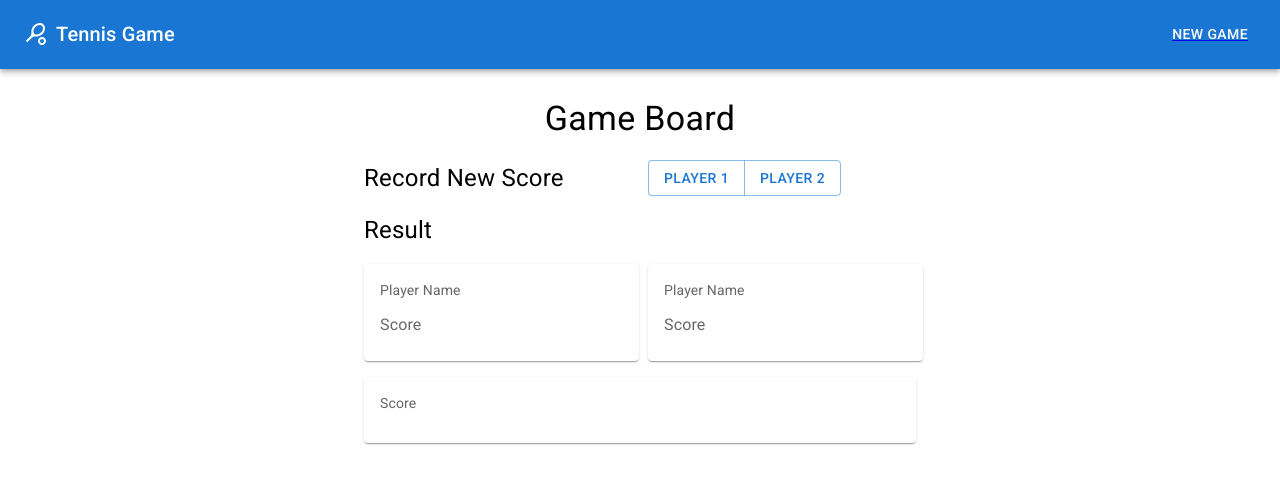
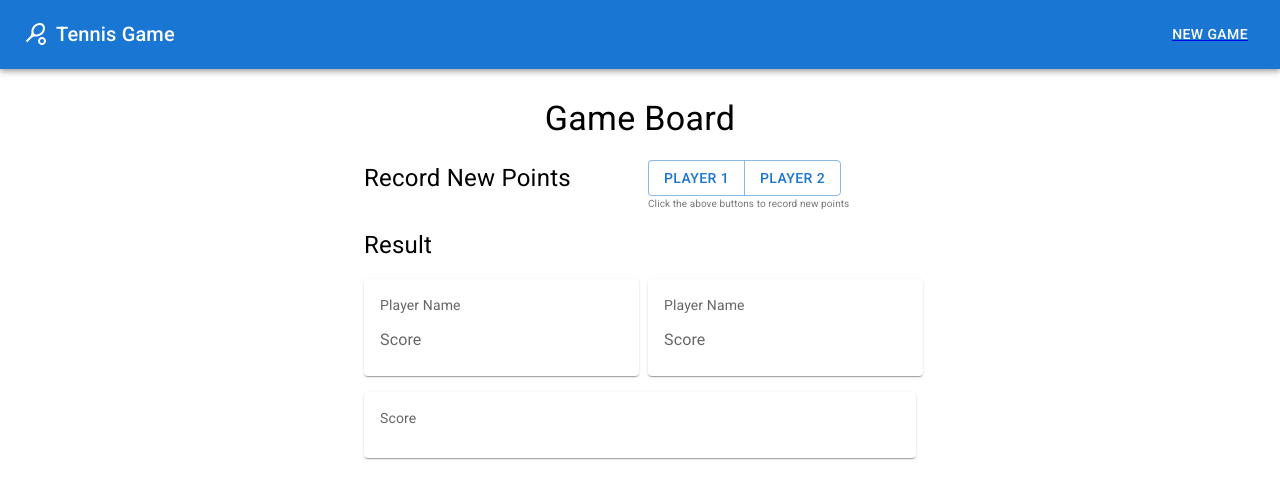
Before and after one commit to HouariZegai/Tennis, a React (Create React App) app in the folder web/: page /board in a window 1280 px wide. Shown: the top 498 px of the page. Built offline with nearby package versions, Linux system fonts and the light colour scheme; no server answers.

Commit message:
refactor: add label under buttons for clarification (ux)

```diff
--- a/web/src/pages/GameBoard.js
+++ b/web/src/pages/GameBoard.js
@@ -33,13 +33,14 @@ const GameBoard = () => {
           </Grid>
 
           <Grid item xs={6}>
-            <Typography fontSize={24}>Record New Score</Typography>
+            <Typography fontSize={24}>Record New Points</Typography>
           </Grid>
           <Grid item xs={6}>
             <ButtonGroup variant="outlined" aria-label="outlined button group">
               <Button onClick={scorePlayer1}>Player 1</Button>
               <Button onClick={scorePlayer2}>Player 2</Button>
             </ButtonGroup>
+            <Typography fontSize={10} style={{color: '#777'}}>Click the above buttons to record new points</Typography>
           </Grid>
 
           <Grid item xs={12}>
```
